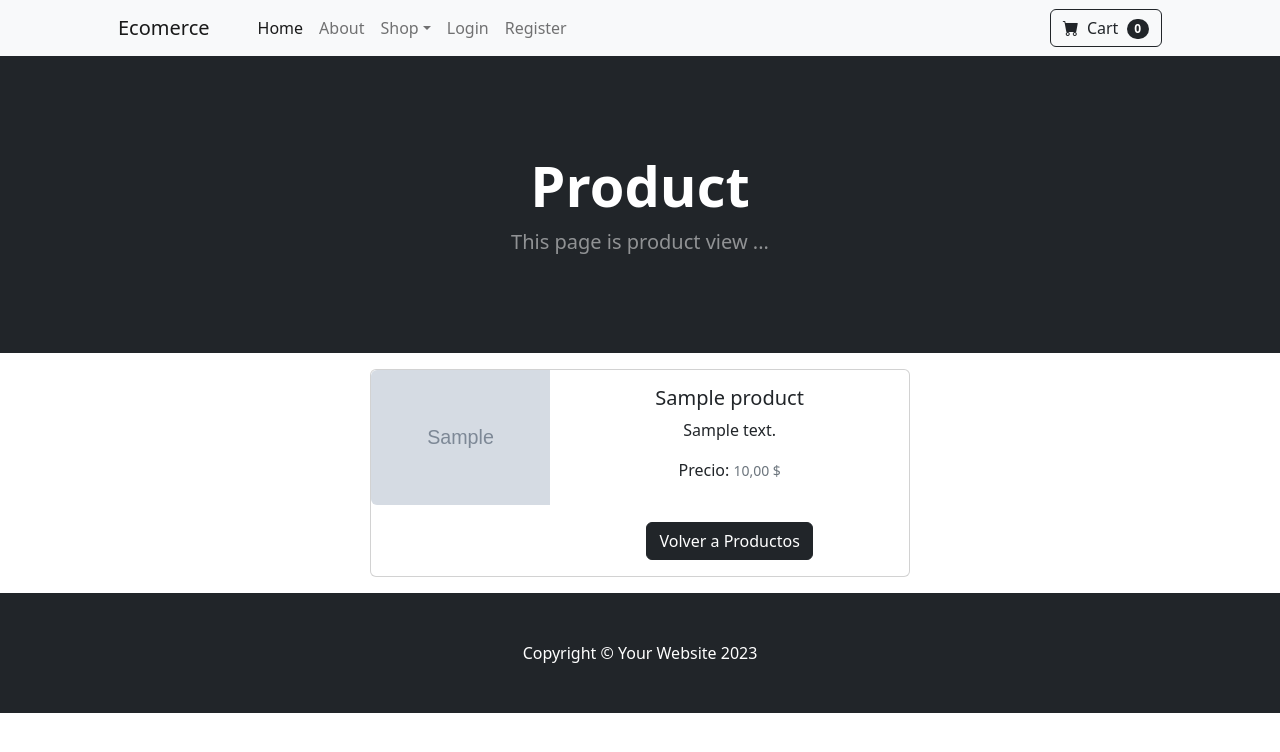
After one commit to wfarelt/ECommerce, a Django app: page /product_detail/1/ in a window 1280 px wide. The commit adds this page. Shown: the top 752 px of the page. Run offline with Django 5.2, Linux system fonts and the light colour scheme; tables that the repository leaves empty hold one stand-in row (values such as "Sample post"); grey boxes marked "Sample" are stand-in pictures; some libraries are stand-ins or nearby versions.

Commit message:
add product_detail

```diff
--- a/ecom/store/templates/home.html
+++ b/ecom/store/templates/home.html
@@ -41,7 +41,7 @@
                             </div>
                             <!-- Product actions-->
                             <div class="card-footer p-4 pt-0 border-top-0 bg-transparent">
-                                <div class="text-center"><a class="btn btn-outline-dark mt-auto" href="#">View options</a></div>
+                                <div class="text-center"><a class="btn btn-outline-dark mt-auto" href="{% url 'product_detail' product.id %}">View product</a></div>
                             </div>
                         </div>
                     </div>
--- /dev/null
+++ b/ecom/store/templates/product_detail.html
@@ -0,0 +1,45 @@
+{% extends 'base.html' %}
+
+
+{% block header %}
+<h1 class="display-4 fw-bolder">Product</h1>
+<p class="lead fw-normal text-white-50 mb-0">This page is product view ...</p>
+{% endblock %}
+
+{% block content %}
+<div class="container">
+    <div class="row">
+        <center>
+            <div class="col-md-6 mt-3 mb-3">
+
+                <div class="card mb-3" style="max-width: 540px;">
+                    <div class="row g-0">
+                      <div class="col-md-4">
+                        <img
+                          src="{{ product.image.url }}"
+                          alt="Trendy Pants and Shoes"
+                          class="img-fluid rounded-start"
+                        />
+                      </div>
+                      <div class="col-md-8">
+                        <div class="card-body">
+                          <h5 class="card-title">{{product.name}}</h5>
+                          <p class="card-text">
+                            {{product.description}}
+                          </p>
+                          <p class="card-text">
+                            Precio:
+                            <small class="text-muted">{{product.price}} $</small>
+                          </p>
+                          <br>
+                          <a class="btn btn-dark" href="{% url 'home' %}">Volver a Productos</a>
+                        </div>
+                      </div>
+                    </div>
+                  </div>
+
+            </div>
+        </center>
+    </div>
+</div>
+{% endblock %}
--- a/ecom/store/urls.py
+++ b/ecom/store/urls.py
@@ -4,4 +4,5 @@ from . import views
 urlpatterns = [
     path('', views.home, name='home'),
     path('about/', views.about, name='about'),
+    path('product_detail/<int:pk>/', views.product_detail, name='product_detail'),
 ]
--- a/ecom/store/views.py
+++ b/ecom/store/views.py
@@ -11,3 +11,7 @@ def home(request):
 
 def about(request):
     return render(request, 'about.html')
+
+def product_detail(request, pk):
+    product = Product.objects.get(pk=pk)
+    return render(request, 'product_detail.html', {'product': product})
```
